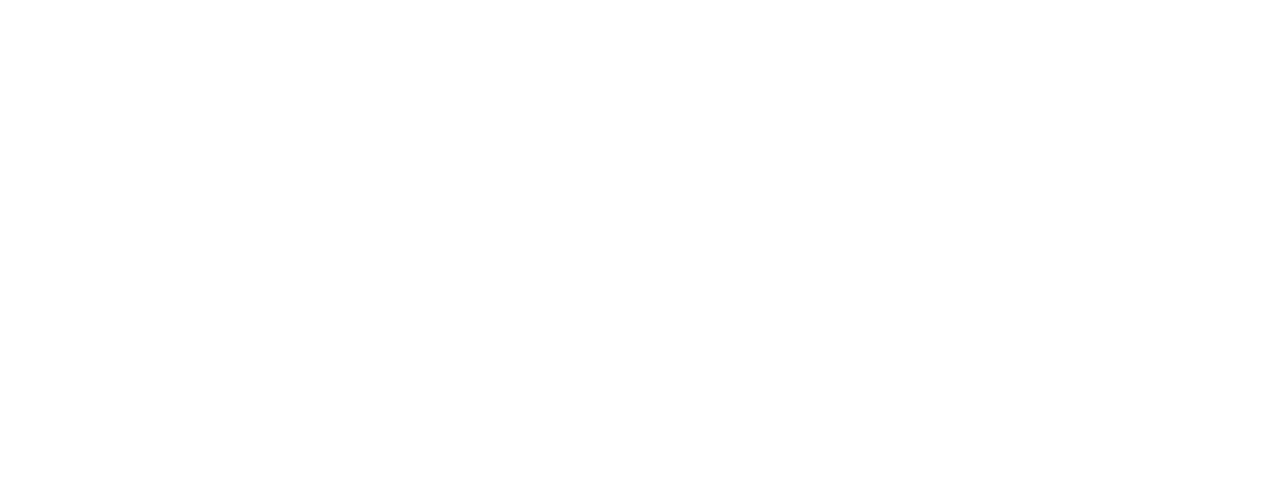
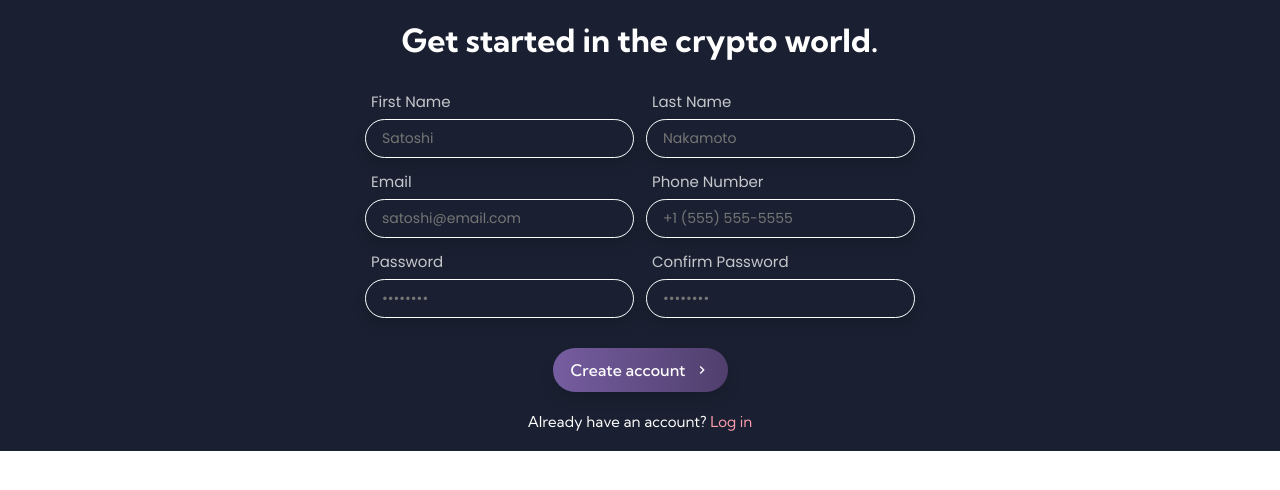
Before and after one commit to nekusu/sign-up-form, a React (Create React App) app: page / in a window 1280 px wide. Shown: the top 490 px of the page. Built offline with nearby package versions, Linux system fonts and the light colour scheme.

Commit message:
Create Form component and add styling

```diff
--- a/src/App.js
+++ b/src/App.js
@@ -1,6 +1,15 @@
+import Form from './components/Form';
+import './styles/App.css';
+
 function App() {
   return (
-    <div className="App"></div>
+    <div className="App">
+      <main>
+        <h2>Get started in the crypto world.</h2>
+        <Form />
+        <p>Already have an account? <span className="link">Log in</span></p>
+      </main>
+    </div>
   );
 }
 
--- /dev/null
+++ b/src/components/Form.js
@@ -0,0 +1,48 @@
+import Input from './Input';
+import { MdNavigateNext } from 'react-icons/md';
+
+function Form() {
+  return (
+    <form>
+      <div className="FormGrid">
+        <Input
+          label="First Name"
+          placeholder="Satoshi"
+          pattern="[a-zA-Z]*"
+        />
+        <Input
+          label="Last Name"
+          placeholder="Nakamoto"
+          pattern="[a-zA-Z]*"
+        />
+        <Input
+          label="Email"
+          placeholder="satoshi@email.com"
+          type="email"
+        />
+        <Input
+          label="Phone Number"
+          placeholder="+1 (555) 555-5555"
+          pattern="[\+]*\d{1,2}[\s]*\(*\d{3}\)*[\s]*\d{3}[\s\-]*\d{4}"
+          type="tel"
+        />
+        <Input
+          label="Password"
+          placeholder="••••••••"
+          type="password"
+        />
+        <Input
+          label="Confirm Password"
+          placeholder="••••••••"
+          type="password"
+        />
+      </div>
+      <button type="submit">
+        Create account
+        <MdNavigateNext />
+      </button>
+    </form>
+  )
+}
+
+export default Form;
--- a/src/index.js
+++ b/src/index.js
@@ -1,6 +1,7 @@
 import React from 'react';
 import ReactDOM from 'react-dom/client';
 import App from './App';
+import './styles/index.css';
 
 const root = ReactDOM.createRoot(document.getElementById('root'));
 root.render(
--- /dev/null
+++ b/src/styles/App.css
@@ -0,0 +1,130 @@
+.App {
+  background-color: var(--bg-color);
+  color: white;
+  font-family: 'Kumbh Sans';
+}
+
+main {
+  padding: 20px;
+  display: flex;
+  flex-direction: column;
+  align-items: center;
+  gap: 20px;
+  text-align: center;
+}
+
+h2 {
+  margin-bottom: 10px;
+  font-size: 32px;
+}
+
+form {
+  max-width: 550px;
+  display: flex;
+  flex-direction: column;
+  align-items: center;
+  gap: 30px;
+  text-align: left;
+  font-family: 'Poppins';
+}
+
+.FormGrid {
+  display: grid;
+  grid-template-columns: 1fr 1fr;
+  gap: 12px;
+}
+
+label {
+  margin-left: 6px;
+  display: block;
+  color: var(--text-color);
+  font-size: 15px;
+}
+
+input {
+  width: 100%;
+  margin-top: 6px;
+  padding: 8px 16px;
+  background-color: transparent;
+  color: white;
+  border: 1px solid white;
+  border-radius: var(--radius);
+  box-shadow: var(--shadow);
+  font-size: 14px;
+  font-family: 'Poppins';
+  transition: all .3s, transform .2s;
+}
+
+input:not(:focus):hover:valid,
+input:not(:focus):valid {
+  border-color: var(--valid);
+}
+
+input:not(:placeholder-shown):not(:focus):hover:invalid,
+input:not(:focus):invalid {
+  border-color: var(--invalid);
+}
+
+input:not(:focus):placeholder-shown {
+  border-color: white;
+}
+
+input:focus {
+  background-color: rgba(255, 255, 255, 0.175);
+  border-color: transparent;
+}
+
+input:not(:focus):hover {
+  background-color: rgba(255, 255, 255, 0.075);
+  border-color: transparent;
+}
+
+button[type="submit"] {
+  padding: 12px 18px;
+  display: flex;
+  align-items: center;
+  gap: 8px;
+  background: linear-gradient(to right, #765da0, #503f6d);
+  color: white;
+  border-radius: var(--radius);
+  box-shadow: var(--shadow);
+  font-size: 16px;
+  font-weight: 500;
+  font-family: 'Kumbh Sans';
+  cursor: pointer;
+  transition: transform .2s, box-shadow .5s;
+}
+
+button svg {
+  transition: transform .3s;
+}
+
+button:hover,
+button:focus {
+  transform: scale(1.05);
+  box-shadow: 0 8px 14px rgba(174, 137, 236, 0.175);
+}
+
+button:hover svg,
+button:focus svg {
+  transform: translateX(3px);
+}
+
+input:active,
+button:active {
+  transform: scale(0.95);
+}
+
+p {
+  font-size: 15px;
+}
+
+.link {
+  display: inline-block;
+  color: var(--link);
+  cursor: pointer;
+}
+
+.link:hover {
+  text-decoration: underline;
+}
--- /dev/null
+++ b/src/styles/index.css
@@ -0,0 +1,17 @@
+* {
+  margin: 0;
+  padding: 0;
+  box-sizing: border-box;
+  outline: none;
+  border: none;
+}
+
+:root {
+  --bg-color: #1a2031;
+  --text-color: rgba(255, 255, 255, 0.75);
+  --valid: #00d1b2;
+  --invalid: #ff4d4f;
+  --link: #ff9dac;
+  --radius: 25px;
+  --shadow: 0 8px 14px rgba(0, 0, 0, 0.125);
+}
```
